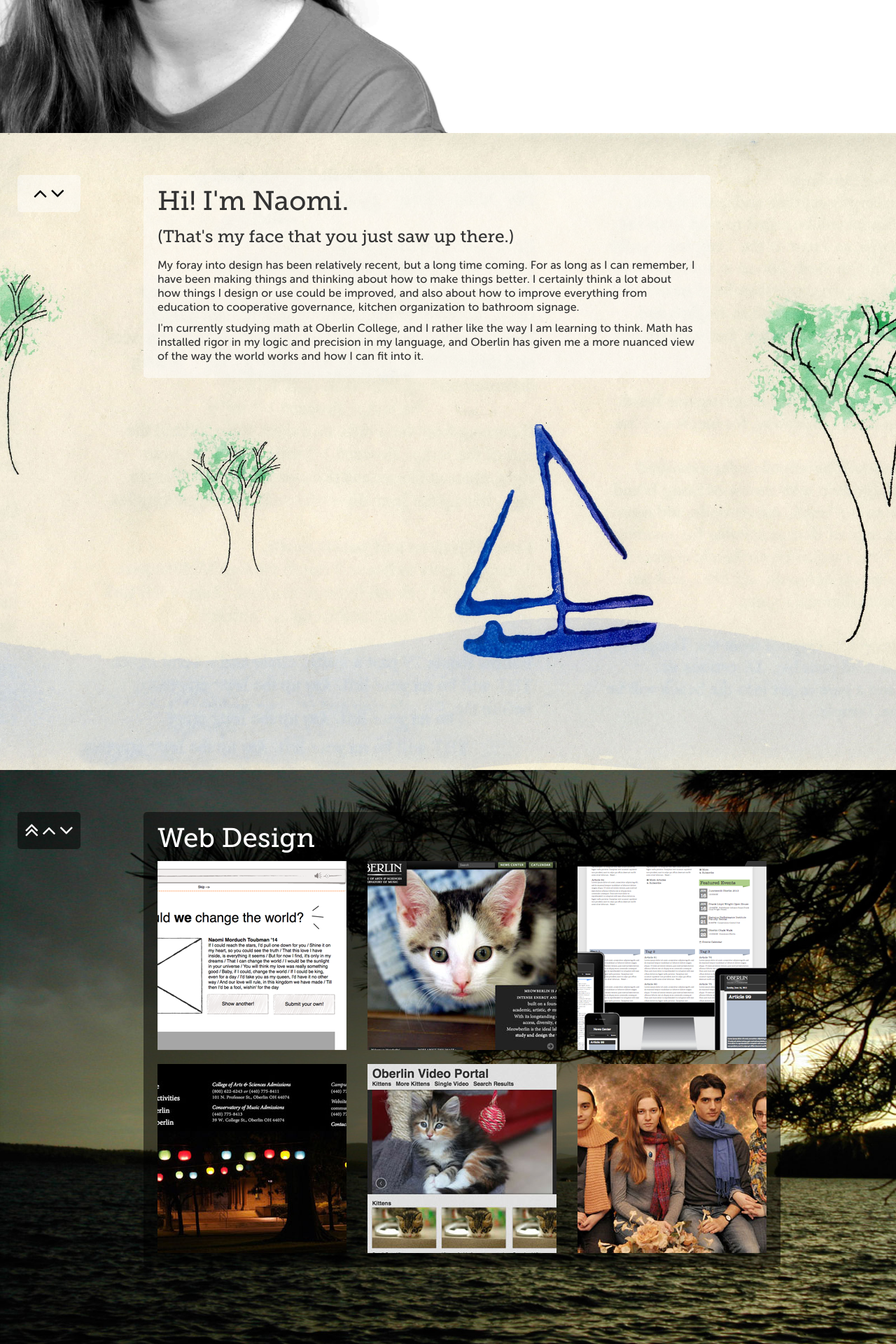
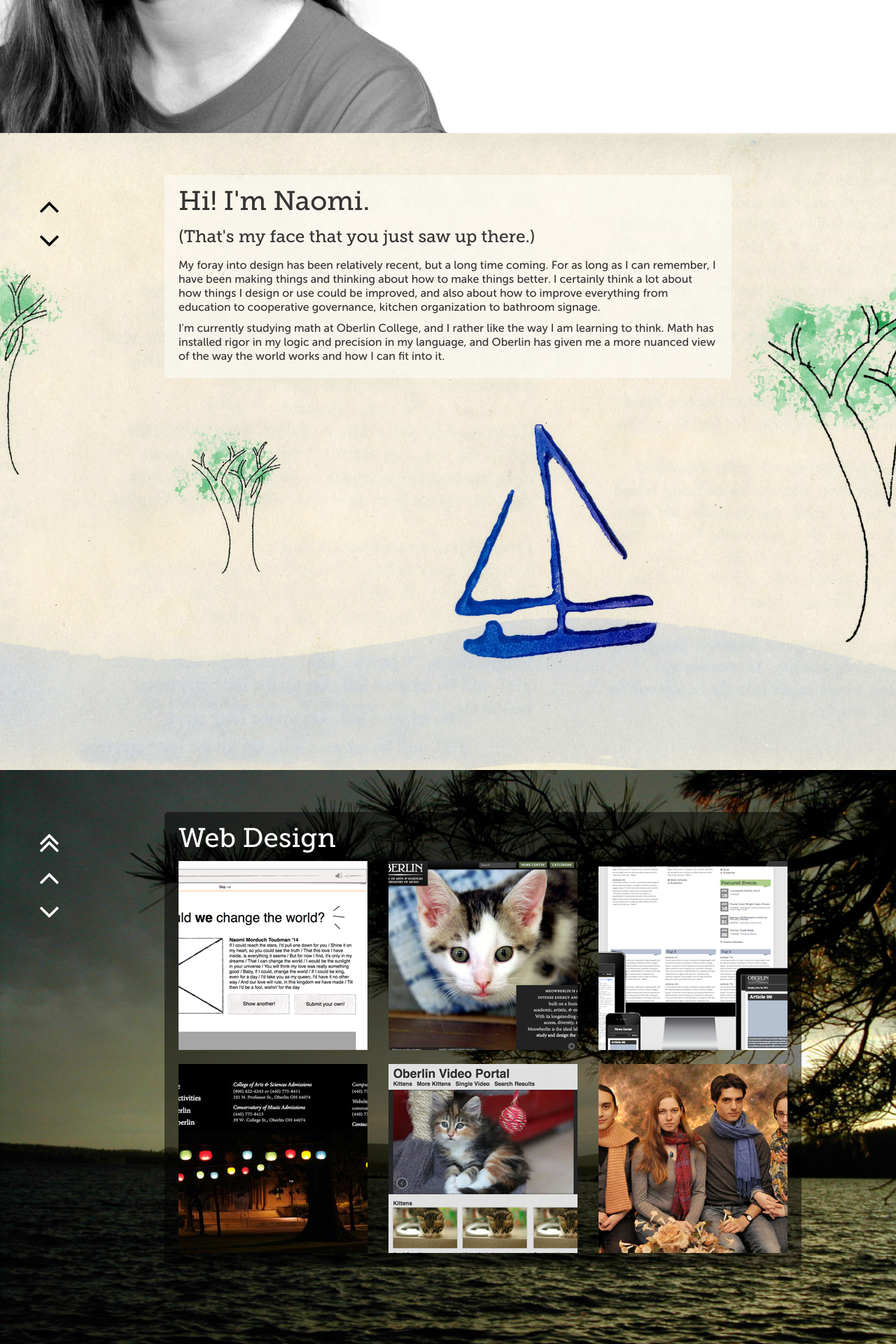
Before and after one commit to nmorduch/old-portfolio, a Jekyll site: the page built from index.html, in a window 1280 px wide. Shown: the part 720-2640 px from the top of the page at 70% size. Built offline with Jekyll 4.4.1, drawn with Linux system fonts in a browser that asks for light colours.

Commit message:
Styled panel-nav Readded baseurl in links on inside pages.

```diff
--- a/_layouts/default.html
+++ b/_layouts/default.html
@@ -20,17 +20,17 @@
 
 		<title>{% if page.title %}{{ page.title }} | {% endif %}Naomi I. Morduch Toubman</title>
 
-		<link rel="stylesheet" href="static/lib/bootstrap/css/bootstrap.min.css" type="text/css" media="screen" charset="utf-8">
-		<link rel="stylesheet" href="static/lib/bootstrap/css/bootstrap-responsive.min.css" type="text/css" media="screen" charset="utf-8">
-		<link rel="stylesheet" href="static/lib/font-awesome/css/font-awesome.min.css" type="text/css" media="screen" charset="utf-8">
-		<link rel="stylesheet" href="static/lib/fonts/fonts.css" type="text/css" media="screen" charset="utf-8">
-		<link rel="stylesheet" href="static/stylesheets/screen.css" type="text/css" media="screen" charset="utf-8" />
-		<link rel="stylesheet" href="static/stylesheets/small.css" type="text/css" media="screen and (max-width: 767px)" charset="utf-8" />
+		<link rel="stylesheet" href="{{ site.baseurl }}static/lib/bootstrap/css/bootstrap.min.css" type="text/css" media="screen" charset="utf-8">
+		<link rel="stylesheet" href="{{ site.baseurl }}static/lib/bootstrap/css/bootstrap-responsive.min.css" type="text/css" media="screen" charset="utf-8">
+		<link rel="stylesheet" href="{{ site.baseurl }}static/lib/font-awesome/css/font-awesome.min.css" type="text/css" media="screen" charset="utf-8">
+		<link rel="stylesheet" href="{{ site.baseurl }}static/lib/fonts/fonts.css" type="text/css" media="screen" charset="utf-8">
+		<link rel="stylesheet" href="{{ site.baseurl }}static/stylesheets/screen.css" type="text/css" media="screen" charset="utf-8" />
+		<link rel="stylesheet" href="{{ site.baseurl }}static/stylesheets/small.css" type="text/css" media="screen and (max-width: 767px)" charset="utf-8" />
 
 		<!--[if IE 7]>
-			<link rel="stylesheet" href="static/fonts/fontawesome/css/font-awesome-ie7.min.css" type="text/css" media="screen" charset="utf-8">
-			<link rel="stylesheet" href="static/stylesheets/ie7.css" type="text/css" media="screen" charset="utf-8">
-			<link rel="stylesheet" href="static/lib/font-awesome/css/font-awesome-ie7.min.css" type="text/css" media="screen" charset="utf-8">
+			<link rel="stylesheet" href="{{ site.baseurl }}static/fonts/fontawesome/css/font-awesome-ie7.min.css" type="text/css" media="screen" charset="utf-8">
+			<link rel="stylesheet" href="{{ site.baseurl }}static/stylesheets/ie7.css" type="text/css" media="screen" charset="utf-8">
+			<link rel="stylesheet" href="{{ site.baseurl }}static/lib/font-awesome/css/font-awesome-ie7.min.css" type="text/css" media="screen" charset="utf-8">
 		<![endif]-->
 
 	</head>
@@ -39,10 +39,10 @@
 
 		{{ content }}
 
-		<script src="static/lib/modernizr.js" type="text/javascript" charset="utf-8"></script>
-		<script src="static/lib/jquery.1.8.2.js" type="text/javascript" charset="utf-8"></script>
-		<script src="static/lib/bootstrap/js/bootstrap.js" type="text/javascript" charset="utf-8"></script>
-		<script src="static/js/app.js" type="text/javascript" charset="utf-8"></script>
+		<script src="{{ site.baseurl }}static/lib/modernizr.js" type="text/javascript" charset="utf-8"></script>
+		<script src="{{ site.baseurl }}static/lib/jquery.1.8.2.js" type="text/javascript" charset="utf-8"></script>
+		<script src="{{ site.baseurl }}static/lib/bootstrap/js/bootstrap.js" type="text/javascript" charset="utf-8"></script>
+		<script src="{{ site.baseurl }}static/js/app.js" type="text/javascript" charset="utf-8"></script>
 
 	</body>
 
--- a/index.html
+++ b/index.html
@@ -19,8 +19,8 @@
 	<div class="container">
 		<div class="row">
 			<div class="span1 panel-nav">
-				<a href="#top" data-smooth-scroll><i class="icon-2x icon-angle-up"></i></a>
-				<a href="#web" data-smooth-scroll><i class="icon-2x icon-angle-down"></i></a>
+				<a href="#top" data-smooth-scroll><i class="icon-3x icon-angle-up"></i></a>
+				<a href="#web" data-smooth-scroll><i class="icon-3x icon-angle-down"></i></a>
 			</div>
 			<div class="span8 offset1">
 				<div class="panel-text">
@@ -38,9 +38,9 @@
 	<div class="container">
 		<div class="row">
 			<div class="span1 panel-nav">
-				<a href="#top" data-smooth-scroll><i class="icon-2x icon-double-angle-up"></i></a>
-				<a href="#about" data-smooth-scroll><i class="icon-2x icon-angle-up"></i></a>
-				<a href="#print" data-smooth-scroll><i class="icon-2x icon-angle-down"></i></a>
+				<a href="#top" data-smooth-scroll><i class="icon-3x icon-double-angle-up"></i></a>
+				<a href="#about" data-smooth-scroll><i class="icon-3x icon-angle-up"></i></a>
+				<a href="#print" data-smooth-scroll><i class="icon-3x icon-angle-down"></i></a>
 			</div>
 			<div class="span9 offset1">
 				<div class="panel-text">
@@ -62,9 +62,9 @@
 	<div class="container">
 		<div class="row">
 			<div class="span1 panel-nav">
-				<a href="#top" data-smooth-scroll><i class="icon-2x icon-double-angle-up"></i></a>
-				<a href="#web" data-smooth-scroll><i class="icon-2x icon-angle-up"></i></a>
-				<a href="#more" data-smooth-scroll><i class="icon-2x icon-angle-down"></i></a>
+				<a href="#top" data-smooth-scroll><i class="icon-3x icon-double-angle-up"></i></a>
+				<a href="#web" data-smooth-scroll><i class="icon-3x icon-angle-up"></i></a>
+				<a href="#more" data-smooth-scroll><i class="icon-3x icon-angle-down"></i></a>
 			</div>
 			<div class="span9 offset2">
 				<div class="panel-text">
@@ -85,10 +85,10 @@
 <div id="more" class="panel window-height-plus backstretch" data-backstretch-image="static/images/front/rangeley.jpg">
 	<div class="container">
 		<div class="row">
-			<div class="span1 panel-nav">
-				<a href="#top" data-smooth-scroll><i class="icon-2x icon-double-angle-up"></i></a>
-				<a href="#print" data-smooth-scroll><i class="icon-2x icon-angle-up"></i></a>
-			</div>
+			<div class="panel-dark"><div class="span1 panel-nav">
+				<a href="#top" data-smooth-scroll><i class="icon-3x icon-double-angle-up"></i></a>
+				<a href="#print" data-smooth-scroll><i class="icon-3x icon-angle-up"></i></a>
+			</div></div>
 			<div class="span5 offset6">
 				<div class="panel-text">
 					<h1>More</h1>
--- a/static/sass/small.sass
+++ b/static/sass/small.sass
@@ -24,6 +24,11 @@
 .panel
 	padding: 20px
 
+.panel-text
+	background-color: rgba(white,.7)
+	.panel-dark &
+		background-color: rgba(black,.7)
+
 .panel-text, #print .panel-text, #more .panel-text
 	padding: 20px 10px
 	margin: 0
--- a/static/stylesheets/screen.css
+++ b/static/stylesheets/screen.css
@@ -56,7 +56,7 @@
 }
 
 /* line 54, ../sass/screen.sass */
-.panel-text, .panel-nav {
+.panel-text {
   -webkit-border-radius: 5px;
   -moz-border-radius: 5px;
   -ms-border-radius: 5px;
@@ -69,52 +69,62 @@
   margin: 0 -20px 120px -20px;
 }
 /* line 61, ../sass/screen.sass */
-.panel-text > h1:first-child, .panel-nav > h1:first-child {
+.panel-text > h1:first-child {
   margin-top: 0;
 }
 /* line 63, ../sass/screen.sass */
-.panel-text > p:last-child, .panel-nav > p:last-child {
+.panel-text > p:last-child {
   margin-bottom: 0;
 }
 /* line 65, ../sass/screen.sass */
-#print .panel-text, #print .panel-nav, #more .panel-text, #more .panel-nav {
+#print .panel-text, #more .panel-text {
   left: -20px;
 }
 
 /* line 68, ../sass/screen.sass */
 .panel-nav {
-  padding: 10px;
-  margin: 0 -10px;
-  left: 10px;
-  text-align: center;
+  -webkit-border-radius: 5px;
+  -moz-border-radius: 5px;
+  -ms-border-radius: 5px;
+  -o-border-radius: 5px;
+  border-radius: 5px;
+  position: relative;
+  top: 60px;
+  padding: 20px 0;
+  background-color: transparent;
 }
 /* line 74, ../sass/screen.sass */
+.panel-nav i {
+  display: block;
+}
+/* line 76, ../sass/screen.sass */
 .panel-nav a {
   color: black;
 }
-/* line 76, ../sass/screen.sass */
+/* line 78, ../sass/screen.sass */
 .panel-nav a:hover {
+  color: #666666;
+  text-decoration: none;
+}
+
+/* line 82, ../sass/screen.sass */
+.panel-dark {
+  color: white;
+}
+/* line 84, ../sass/screen.sass */
+.panel-dark .panel-text {
+  background: rgba(0, 0, 0, 0.5);
+}
+/* line 87, ../sass/screen.sass */
+.panel-dark .panel-nav a {
+  color: white;
+}
+/* line 89, ../sass/screen.sass */
+.panel-dark .panel-nav a:hover {
   color: #666666;
 }
 
-/* line 79, ../sass/screen.sass */
-.panel-dark {
-  color: white;
-}
-/* line 81, ../sass/screen.sass */
-.panel-dark .panel-text, .panel-dark .panel-nav {
-  background: rgba(0, 0, 0, 0.5);
-}
-/* line 84, ../sass/screen.sass */
-.panel-dark .panel-nav a {
-  color: white;
-}
-/* line 86, ../sass/screen.sass */
-.panel-dark .panel-nav a:hover {
-  color: #d0d0d0;
-}
-
-/* line 89, ../sass/screen.sass */
+/* line 92, ../sass/screen.sass */
 .top-text {
   position: absolute;
   right: 15%;
@@ -122,12 +132,12 @@
   max-width: 35%;
 }
 
-/* line 95, ../sass/screen.sass */
+/* line 98, ../sass/screen.sass */
 .name {
   margin-bottom: 20px;
 }
 
-/* line 98, ../sass/screen.sass */
+/* line 101, ../sass/screen.sass */
 .top-nav {
   overflow: hidden;
   *zoom: 1;
@@ -136,38 +146,38 @@
   margin-left: 4px;
   width: 115%;
 }
-/* line 104, ../sass/screen.sass */
+/* line 107, ../sass/screen.sass */
 .top-nav > a {
   margin-right: 20px;
   float: left;
   color: black;
 }
-/* line 108, ../sass/screen.sass */
+/* line 111, ../sass/screen.sass */
 .top-nav > a:hover {
   color: #666666;
   text-decoration: none;
 }
 @media (min-width: 1200px) {
-  /* line 98, ../sass/screen.sass */
+  /* line 101, ../sass/screen.sass */
   .top-nav {
     font-size: 30px;
     line-height: 30px;
   }
 }
 @media (max-width: 979px) {
-  /* line 98, ../sass/screen.sass */
+  /* line 101, ../sass/screen.sass */
   .top-nav {
     margin-left: 2px;
     font-size: 20px;
     line-height: 20px;
   }
-  /* line 118, ../sass/screen.sass */
+  /* line 121, ../sass/screen.sass */
   .top-nav > a {
     margin-right: 15px;
   }
 }
 
-/* line 121, ../sass/screen.sass */
+/* line 124, ../sass/screen.sass */
 .portrait {
   position: absolute;
   left: -5%;
@@ -175,49 +185,49 @@
   width: 55%;
 }
 
-/* line 127, ../sass/screen.sass */
+/* line 130, ../sass/screen.sass */
 .thumbgrid {
   margin-bottom: -20px;
 }
 
-/* line 130, ../sass/screen.sass */
+/* line 133, ../sass/screen.sass */
 .thumb {
   margin-bottom: 20px;
 }
 
-/* line 136, ../sass/screen.sass */
+/* line 139, ../sass/screen.sass */
 .portfolio-item {
   background-color: #333333;
 }
-/* line 138, ../sass/screen.sass */
+/* line 141, ../sass/screen.sass */
 .portfolio-item .nav > li {
   line-height: 17px;
   margin-top: 5px;
 }
 
-/* line 142, ../sass/screen.sass */
+/* line 145, ../sass/screen.sass */
 .portfolio-nav {
   margin-top: 45px;
 }
-/* line 144, ../sass/screen.sass */
+/* line 147, ../sass/screen.sass */
 .portfolio-nav h3 {
   margin: 0;
 }
 
-/* line 147, ../sass/screen.sass */
+/* line 150, ../sass/screen.sass */
 .name-nav {
   margin-bottom: 10px;
   width: 50%;
 }
 
-/* line 151, ../sass/screen.sass */
+/* line 154, ../sass/screen.sass */
 .nav-portrait {
   position: absolute;
   left: -5%;
   bottom: 0;
 }
 
-/* line 156, ../sass/screen.sass */
+/* line 159, ../sass/screen.sass */
 .portfolio-main {
   background-color: #d0d0d0;
   padding: 40px;
@@ -231,12 +241,12 @@
   box-shadow: #262626 10px 10px;
 }
 
-/* line 164, ../sass/screen.sass */
+/* line 167, ../sass/screen.sass */
 .portfolio-images {
   text-align: center;
 }
 
-/* line 167, ../sass/screen.sass */
+/* line 170, ../sass/screen.sass */
 .portfolio-image {
   margin-top: 40px;
   display: inline;
--- a/static/stylesheets/small.css
+++ b/static/stylesheets/small.css
@@ -14,6 +14,15 @@
 }
 
 /* line 27, ../sass/small.sass */
+.panel-text {
+  background-color: rgba(255, 255, 255, 0.7);
+}
+/* line 29, ../sass/small.sass */
+.panel-dark .panel-text {
+  background-color: rgba(0, 0, 0, 0.7);
+}
+
+/* line 32, ../sass/small.sass */
 .panel-text, #print .panel-text, #more .panel-text {
   padding: 20px 10px;
   margin: 0;
@@ -23,18 +32,18 @@
   bottom: 0;
 }
 
-/* line 35, ../sass/small.sass */
+/* line 40, ../sass/small.sass */
 .panel-nav {
   display: none;
 }
 
-/* line 38, ../sass/small.sass */
+/* line 43, ../sass/small.sass */
 .thumbgrid {
   width: 100%;
   margin-bottom: -15px;
 }
 
-/* line 42, ../sass/small.sass */
+/* line 47, ../sass/small.sass */
 .thumb {
   width: 30%;
   float: left;
```
Also changed, not shown: _layouts/portfolio-item.html (+7 -7 lines), static/sass/screen.sass (+9 -6 lines).
